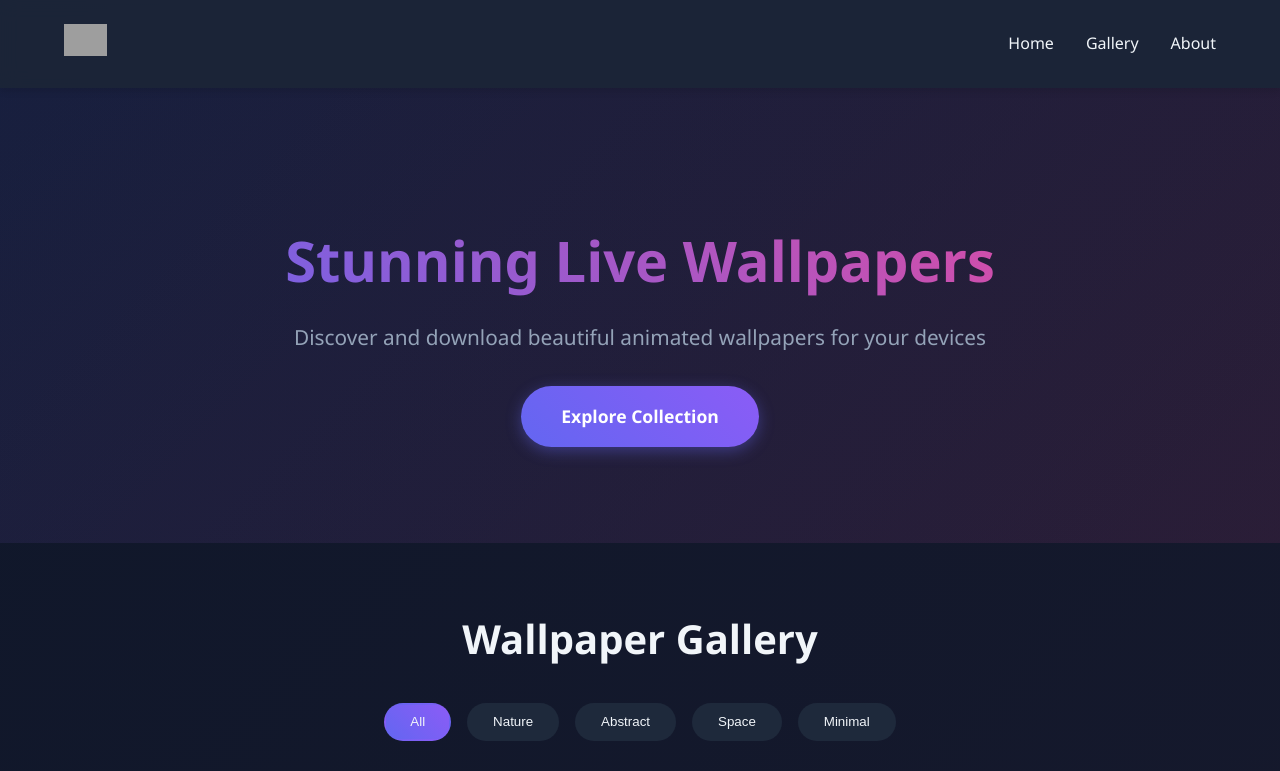
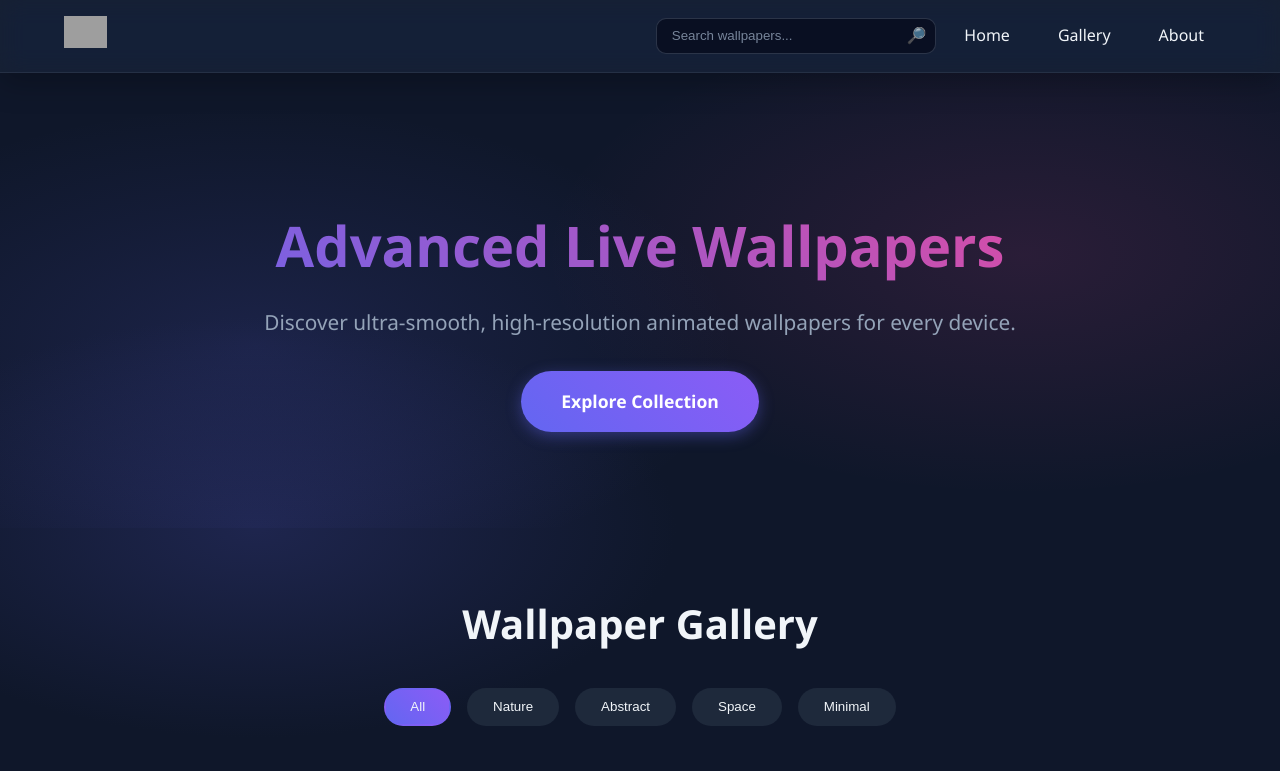
Before and after one commit to hari8311/ALPHA, a plain HTML site: page index.html in a window 1280 px wide. Shown: the top 771 px of the page. Drawn offline with Linux system fonts and the light colour scheme; grey boxes are pictures that could not be loaded.

Commit message:
UI upgrade: glassmorphism, animated gradients, search filtering, improved hero and cards

```diff
--- a/index.html
+++ b/index.html
@@ -14,6 +14,12 @@
                     <img src="assets/logo.png" alt="LiveWalls Logo" class="logo-img" />
                 </a>
             </div>
+            <div class="nav-actions">
+                <div class="search">
+                    <input type="text" id="searchInput" placeholder="Search wallpapers..." aria-label="Search wallpapers" />
+                    <span class="search-icon">🔎</span>
+                </div>
+            </div>
             <ul class="nav-links">
                 <li><a href="#home">Home</a></li>
                 <li><a href="#gallery">Gallery</a></li>
@@ -24,8 +30,8 @@
 
     <section id="home" class="hero">
         <div class="hero-content">
-            <h2>Stunning Live Wallpapers</h2>
-            <p>Discover and download beautiful animated wallpapers for your devices</p>
+            <h2>Advanced Live Wallpapers</h2>
+            <p>Discover ultra-smooth, high-resolution animated wallpapers for every device.</p>
             <a href="#gallery" class="cta-button">Explore Collection</a>
         </div>
     </section>
--- a/script.js
+++ b/script.js
@@ -77,6 +77,7 @@ const wallpapers = [
 // DOM Elements
 const wallpaperGrid = document.getElementById('wallpaperGrid');
 const filterButtons = document.querySelectorAll('.filter-btn');
+const searchInput = document.getElementById('searchInput');
 const modal = document.getElementById('previewModal');
 const modalVideo = document.getElementById('modalVideo');
 const modalTitle = document.getElementById('modalTitle');
@@ -132,12 +133,12 @@ function createWallpaperCard(wallpaper) {
 function filterWallpapers(category) {
     currentFilter = category;
 
-    if (category === 'all') {
-        renderWallpapers(wallpapers);
-    } else {
-        const filtered = wallpapers.filter(w => w.category === category);
-        renderWallpapers(filtered);
-    }
+    const base = category === 'all' ? wallpapers : wallpapers.filter(w => w.category === category);
+    const term = (searchInput?.value || '').trim().toLowerCase();
+    const filteredBySearch = term
+        ? base.filter(w => w.title.toLowerCase().includes(term) || w.category.toLowerCase().includes(term))
+        : base;
+    renderWallpapers(filteredBySearch);
 }
 
 // Open modal
@@ -236,6 +237,11 @@ function setupEventListeners() {
             }
         });
     });
+
+    // Search input
+    if (searchInput) {
+        searchInput.addEventListener('input', () => filterWallpapers(currentFilter));
+    }
 }
 
 // Add CSS animations
--- a/styles.css
+++ b/styles.css
@@ -16,7 +16,9 @@
 
 body {
     font-family: 'Segoe UI', Tahoma, Geneva, Verdana, sans-serif;
-    background: linear-gradient(135deg, var(--dark-bg) 0%, #1a1a2e 100%);
+    background: radial-gradient(1200px 600px at 20% 20%, rgba(99,102,241,0.18) 0%, rgba(15,23,42,1) 35%),
+                radial-gradient(900px 500px at 80% 10%, rgba(236,72,153,0.12) 0%, rgba(15,23,42,1) 40%),
+                linear-gradient(135deg, var(--dark-bg) 0%, #1a1a2e 100%);
     color: var(--text-light);
     line-height: 1.6;
     min-height: 100vh;
@@ -24,16 +26,18 @@ body {
 
 /* Navbar */
 .navbar {
-    display: flex;
-    justify-content: space-between;
+    display: grid;
+    grid-template-columns: auto 1fr auto;
     align-items: center;
-    padding: 1.5rem 5%;
-    background: rgba(30, 41, 59, 0.8);
-    backdrop-filter: blur(10px);
+    gap: 1rem;
+    padding: 1rem 5%;
+    background: rgba(30, 41, 59, 0.55);
+    backdrop-filter: saturate(150%) blur(12px);
     position: sticky;
     top: 0;
     z-index: 100;
-    box-shadow: 0 4px 6px rgba(0, 0, 0, 0.1);
+    box-shadow: 0 10px 30px rgba(0, 0, 0, 0.25);
+    border-bottom: 1px solid rgba(148,163,184,0.12);
 }
 
 .brand { display: inline-flex; align-items: center; text-decoration: none; }
@@ -42,25 +46,67 @@ body {
 .nav-links {
     display: flex;
     list-style: none;
-    gap: 2rem;
+    gap: 1.5rem;
 }
 
 .nav-links a {
     color: var(--text-light);
     text-decoration: none;
     font-weight: 500;
-    transition: color 0.3s;
+    padding: 0.5rem 0.75rem;
+    border-radius: 8px;
+    transition: color 0.2s, background 0.2s;
 }
 
 .nav-links a:hover {
-    color: var(--primary-color);
+    color: #fff;
+    background: rgba(99,102,241,0.18);
+}
+.nav-actions {
+    display: flex;
+    align-items: center;
+    justify-content: flex-end;
+}
+
+.search {
+    position: relative;
+    width: 280px;
+    max-width: 40vw;
+}
+
+.search input {
+    width: 100%;
+    padding: 0.6rem 2.4rem 0.6rem 0.9rem;
+    border-radius: 10px;
+    border: 1px solid rgba(148,163,184,0.25);
+    background: rgba(2,6,23,0.6);
+    color: var(--text-light);
+    outline: none;
+    transition: border 0.2s, box-shadow 0.2s;
+}
+
+.search input::placeholder { color: rgba(148,163,184,0.8); }
+
+.search input:focus {
+    border-color: rgba(99,102,241,0.5);
+    box-shadow: 0 0 0 4px rgba(99,102,241,0.15);
+}
+
+.search-icon {
+    position: absolute;
+    right: 10px;
+    top: 50%;
+    transform: translateY(-50%);
+    opacity: 0.8;
 }
 
 /* Hero Section */
 .hero {
     text-align: center;
     padding: 8rem 5% 6rem;
-    background: linear-gradient(135deg, rgba(99, 102, 241, 0.1) 0%, rgba(236, 72, 153, 0.1) 100%);
+    background:
+      radial-gradient(800px 400px at 20% 60%, rgba(99,102,241,0.15) 0%, rgba(255,255,255,0) 60%),
+      radial-gradient(800px 400px at 80% 40%, rgba(236,72,153,0.12) 0%, rgba(255,255,255,0) 60%);
 }
 
 .hero-content h2 {
@@ -143,17 +189,19 @@ body {
 }
 
 .wallpaper-card {
-    background: var(--card-bg);
+    background: linear-gradient(180deg, rgba(30,41,59,0.9) 0%, rgba(30,41,59,0.7) 100%);
     border-radius: 15px;
     overflow: hidden;
     cursor: pointer;
-    transition: transform 0.3s, box-shadow 0.3s;
+    transition: transform 0.25s ease, box-shadow 0.25s ease, border 0.25s ease;
     position: relative;
+    border: 1px solid rgba(148,163,184,0.12);
 }
 
 .wallpaper-card:hover {
-    transform: translateY(-8px);
-    box-shadow: 0 10px 30px rgba(99, 102, 241, 0.3);
+    transform: translateY(-6px) scale(1.01);
+    box-shadow: 0 20px 40px rgba(99, 102, 241, 0.25);
+    border-color: rgba(99,102,241,0.24);
 }
 
 .wallpaper-thumbnail {
@@ -294,9 +342,10 @@ body {
     display: grid;
     grid-template-columns: 2fr 1fr;
     gap: 2rem;
-    background: var(--card-bg);
+    background: linear-gradient(180deg, rgba(30,41,59,0.95) 0%, rgba(30,41,59,0.85) 100%);
     border-radius: 15px;
     overflow: hidden;
+    border: 1px solid rgba(148,163,184,0.12);
 }
 
 #modalVideo {
@@ -359,6 +408,8 @@ footer {
 
 /* Responsive Design */
 @media (max-width: 768px) {
+    .nav-actions { order: 3; width: 100%; }
+    .search { width: 100%; max-width: none; }
     .hero-content h2 {
         font-size: 2.5rem;
     }
```
